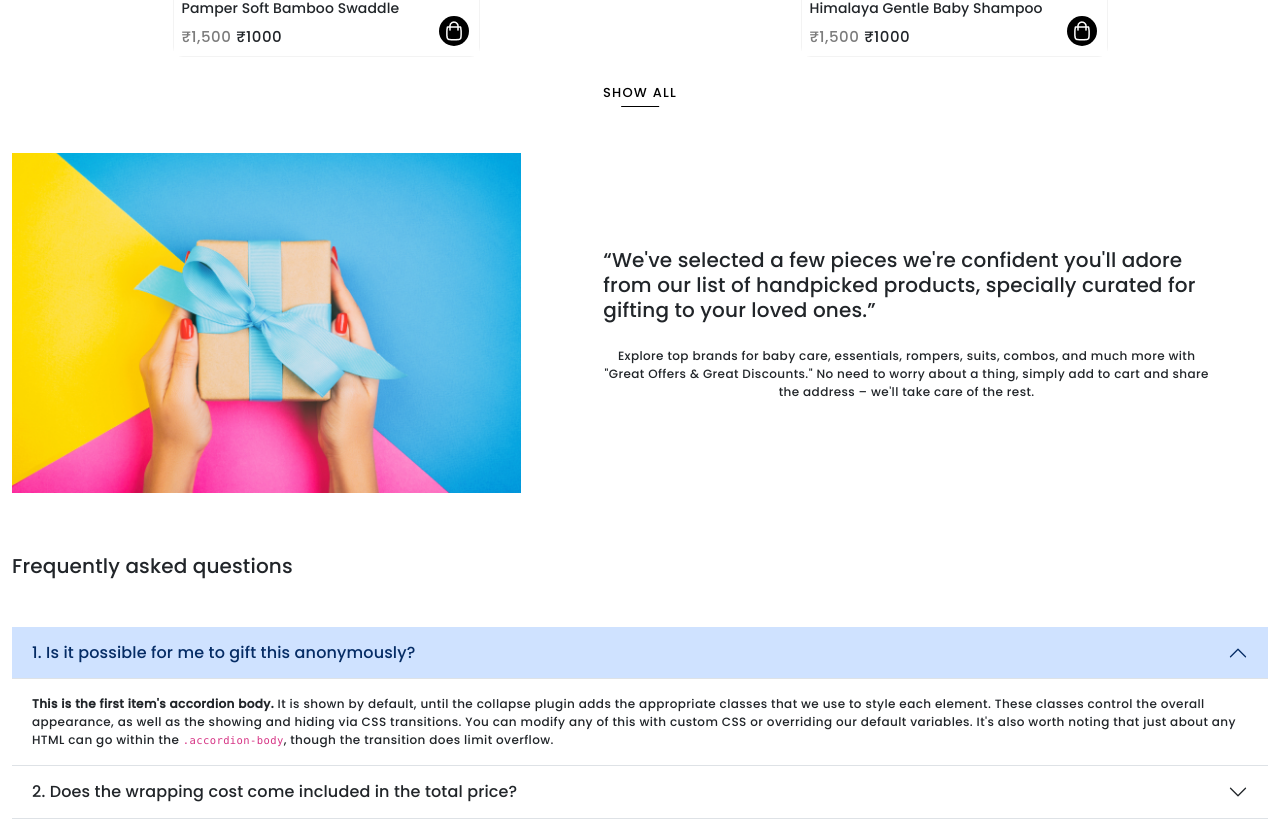
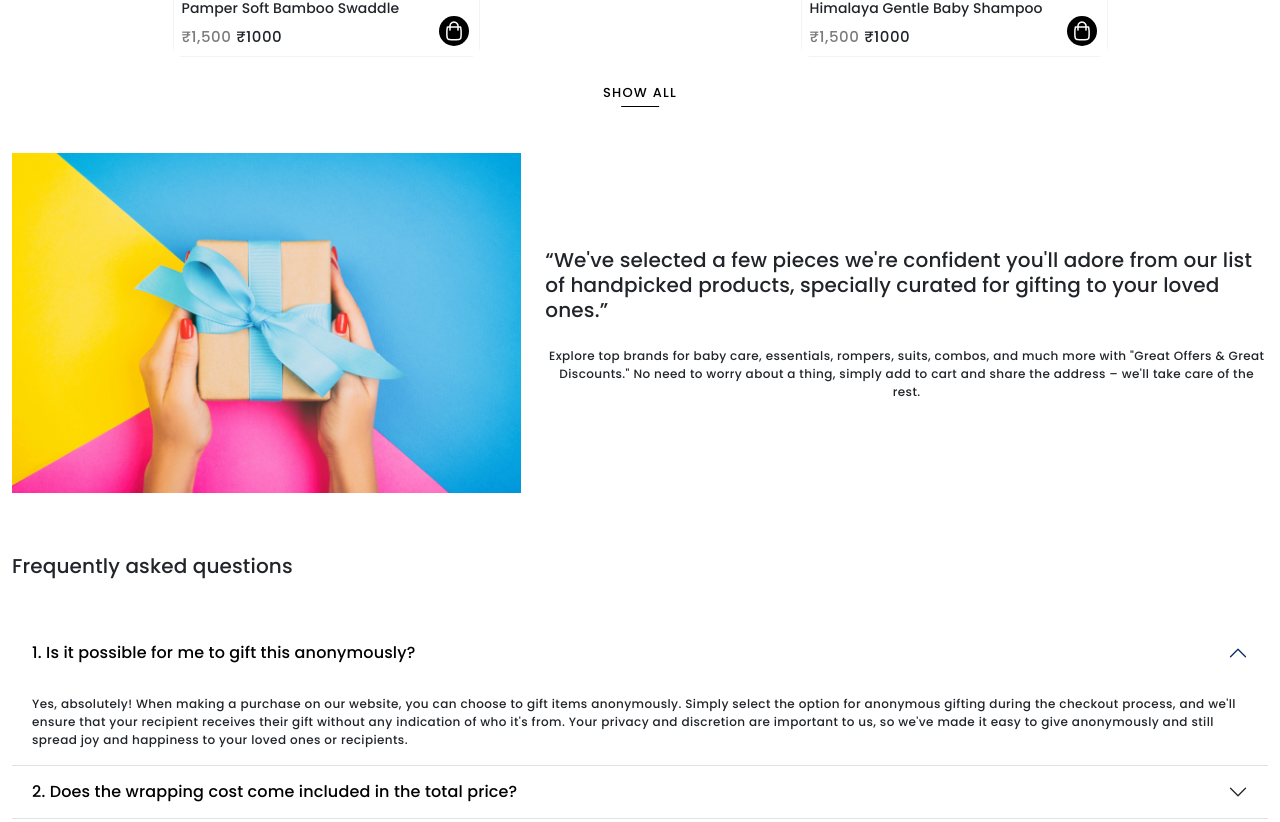
Before and after one commit to ayushsharma777/NextJS-Projects, a Next.js app in the folder thebabycart/: page /giftcollection in a window 1280 px wide. Shown: the part 1718-2540 px from the top of the page. Built offline with nearby package versions, Linux system fonts and the light colour scheme.

Commit message:
ui fixes

```diff
--- a/thebabycart/app/components/CartItem.jsx
+++ b/thebabycart/app/components/CartItem.jsx
@@ -47,7 +47,7 @@ const CartItem = ({ cartItem, deleteCartItem }) => {
             {cartItem.itemActualPrice}
           </h2>
           <h2 className="cart-Item-CurrentPrice body-1 ml-10">{`₹${price}`}</h2>
-          <h2 className="caption ml-10">(20% off)</h2>
+          <h2 className="caption ml-10 m-caption">(20% off)</h2>
         </div>
 
         <div className="d-flex cart-Product-Controls mt-2">
--- a/thebabycart/app/components/CartItemContainer.jsx
+++ b/thebabycart/app/components/CartItemContainer.jsx
@@ -11,7 +11,7 @@ const CartItemContainer = () => {
     <>
       <h2 className="heading-6 ml-10">
         My cart{" "}
-        <span className="caption"> {`(${cartItems.length} items)`}</span>
+        <span className="caption m-caption"> {`(${cartItems.length} items)`}</span>
       </h2>
       {cartItems.map((cartItem, index) => {
         return (
--- a/thebabycart/app/components/FAQ.jsx
+++ b/thebabycart/app/components/FAQ.jsx
@@ -4,7 +4,9 @@ const FAQ = () => {
   return (
     <div>
       <div>
-        <h2 className="heading-6 mb-5">Frequently asked questions</h2>
+        <h2 className="heading-6 mb-5 m-text-center">
+          Frequently asked questions
+        </h2>
       </div>
       <div className="accordion accordion-flush" id="accordionExample">
         <div className="accordion-item">
@@ -25,15 +27,14 @@ const FAQ = () => {
             className="accordion-collapse collapse show"
             data-bs-parent="#accordionExample"
           >
-            <div className="accordion-body caption">
-              <strong>This is the first item&apos;s accordion body.</strong> It is
-              shown by default, until the collapse plugin adds the appropriate
-              classes that we use to style each element. These classes control
-              the overall appearance, as well as the showing and hiding via CSS
-              transitions. You can modify any of this with custom CSS or
-              overriding our default variables. It&apos;s also worth noting that just
-              about any HTML can go within the <code>.accordion-body</code>,
-              though the transition does limit overflow.
+            <div className="accordion-body caption m-caption">
+              Yes, absolutely! When making a purchase on our website, you can
+              choose to gift items anonymously. Simply select the option for
+              anonymous gifting during the checkout process, and we'll ensure
+              that your recipient receives their gift without any indication of
+              who it's from. Your privacy and discretion are important to us, so
+              we've made it easy to give anonymously and still spread joy and
+              happiness to your loved ones or recipients.
             </div>
           </div>
         </div>
@@ -55,15 +56,14 @@ const FAQ = () => {
             className="accordion-collapse collapse"
             data-bs-parent="#accordionExample"
           >
-            <div className="accordion-body caption">
-              <strong>This is the second item&apos;s accordion body.</strong> It is
-              hidden by default, until the collapse plugin adds the appropriate
-              classes that we use to style each element. These classes control
-              the overall appearance, as well as the showing and hiding via CSS
-              transitions. You can modify any of this with custom CSS or
-              overriding our default variables. It&apos;s also worth noting that just
-              about any HTML can go within the <code>.accordion-body</code>,
-              though the transition does limit overflow.
+            <div className="accordion-body caption m-caption">
+              Yes, the cost of wrapping is not included in the total price of
+              your purchase. We offer wrapping services as an optional add-on to
+              enhance your gift-giving experience. When you select the wrapping
+              option during checkout, a small additional fee will be applied to
+              cover the cost of the wrapping materials and labor. This ensures
+              that your gift is beautifully presented and ready to delight your
+              recipient upon arrival.
             </div>
           </div>
         </div>
@@ -85,15 +85,14 @@ const FAQ = () => {
             className="accordion-collapse collapse"
             data-bs-parent="#accordionExample"
           >
-            <div className="accordion-body caption">
-              <strong>This is the third item&apos;s accordion body.</strong> It is
-              hidden by default, until the collapse plugin adds the appropriate
-              classes that we use to style each element. These classes control
-              the overall appearance, as well as the showing and hiding via CSS
-              transitions. You can modify any of this with custom CSS or
-              overriding our default variables. It&apos;s also worth noting that just
-              about any HTML can go within the <code>.accordion-body</code>,
-              though the transition does limit overflow.
+            <div className="accordion-body caption m-caption">
+              You will receive a confirmation email shortly after placing your
+              order. This email serves as confirmation that your order has been
+              successfully placed. It will contain details such as your order
+              number, items purchased, total cost, and shipping information.
+              Additionally, you can log in to your account on our website and
+              check your order history to confirm that your order has been
+              processed.
             </div>
           </div>
         </div>
@@ -108,7 +107,8 @@ const FAQ = () => {
               aria-expanded="false"
               aria-controls="collapseFour"
             >
-              4. Are there any additional fees or taxes applied after order confirmation?
+              4. Are there any additional fees or taxes applied after order
+              confirmation?
             </button>
           </h2>
           <div
@@ -116,15 +116,20 @@ const FAQ = () => {
             className="accordion-collapse collapse"
             data-bs-parent="#accordionExample"
           >
-            <div className="accordion-body caption">
-              <strong>This is the third item&apos;s accordion body.</strong> It is
-              hidden by default, until the collapse plugin adds the appropriate
-              classes that we use to style each element. These classes control
-              the overall appearance, as well as the showing and hiding via CSS
-              transitions. You can modify any of this with custom CSS or
-              overriding our default variables. It&apos;s also worth noting that just
-              about any HTML can go within the <code>.accordion-body</code>,
-              though the transition does limit overflow.
+            <div className="accordion-body caption m-caption">
+              The total cost displayed during the checkout process includes all
+              applicable fees and taxes, unless otherwise stated. However,
+              depending on the shipping destination or the specific items in
+              your order, there may be additional fees or taxes applied after
+              order confirmation. These additional charges could include customs
+              duties, import taxes, or shipping fees for certain regions. We
+              strive to provide transparent pricing upfront, but it's essential
+              to be aware that some charges may be beyond our control and could
+              vary depending on your location and the regulations governing
+              imports in your country. We recommend reviewing our terms and
+              conditions or contacting our customer service team for more
+              information regarding potential additional fees or taxes that may
+              apply to your order.
             </div>
           </div>
         </div>
--- a/thebabycart/app/components/Navbar.jsx
+++ b/thebabycart/app/components/Navbar.jsx
@@ -108,6 +108,10 @@ const Navbar = () => {
         </div>
 
         <div className="nav-buttons mobile-order-3 col-md-2">
+          {/* <img src="/images/Search.png" alt="Search" />
+          <img src="/images/User.png" alt="User" />
+          <img src="/images/heart.png" alt="Heart" /> */}
+
           <Link href={"/cart"}>
             <div className="nav-buttons-cart">
               <img src="/images/cart.png" alt="" />
--- a/thebabycart/app/css/responsive.lg.css
+++ b/thebabycart/app/css/responsive.lg.css
@@ -33,6 +33,20 @@
   }
 
   /* --------------------- */
+
+  /* Gift collection page */
+
+  .gift-Collection-Text {
+    padding: 45px 20px;
+  }
+
+  /* ------------------------------- */
+
+  .brand-Item-Image {
+    margin: 0px !important;
+    height: auto;
+    width: 100%;
+  }
 
   /* ---Utilities------ */
 
--- a/thebabycart/app/css/responsive.md.css
+++ b/thebabycart/app/css/responsive.md.css
@@ -35,6 +35,15 @@
     width: 175px !important;
   }
 
+  /* Gift collection page */
+
+  .gift-Collection-Text {
+    padding: 15px 20px;
+  }
+
+  /* ------------------------------- */
+
+
 
   .section-Subscription-Text {
     padding-top: 10px;
@@ -45,8 +54,6 @@
     bottom: -40px;
     text-wrap: nowrap;
   }
-
-
 
   .section-Footer {
     padding: 20px;
--- a/thebabycart/app/giftcollection/page.js
+++ b/thebabycart/app/giftcollection/page.js
@@ -103,7 +103,7 @@ const page = () => {
         <div className="nav-body-separator"></div>
 
         <div className="row">
-          <div className="col-5">
+          <div className="col-12 col-md-5">
             <img
               src="/images/giftcollectionpage/giftImage.png"
               alt=""
@@ -112,12 +112,12 @@ const page = () => {
           </div>
 
           <div className="col-12 col-md-7   gift-Collection-Text">
-            <h2 className="heading-6">
+            <h2 className="heading-6 m-text-justify">
               “We&apos;ve selected a few pieces we&apos;re confident you&apos;ll
               adore from our list of handpicked products, specially curated for
               gifting to your loved ones.”
             </h2>
-            <h2 className="caption text-center mt-4">
+            <h2 className="caption m-caption text-center m-text-justify mt-4">
               Explore top brands for baby care, essentials, rompers, suits,
               combos, and much more with &quot;Great Offers & Great
               Discounts.&quot; No need to worry about a thing, simply add to
--- a/thebabycart/app/globals.css
+++ b/thebabycart/app/globals.css
@@ -83,12 +83,12 @@
   display: flex;
   align-items: center;
   justify-content: right;
+  gap: 5px;
 }
 
 .nav-buttons img {
   max-width: 25px;
   max-height: 25px;
-  margin-right: 10px;
 }
 
 .nav-buttons-cart {
@@ -114,6 +114,8 @@
   line-height: 18px;
   letter-spacing: 0em;
   text-align: left;
+  text-wrap: nowrap;
+  margin-left: 10px;
 }
 
 .hamburger {
@@ -580,7 +582,7 @@
 /* Gift collection page */
 
 .gift-Collection-Text {
-  padding: 95px 70px !important;
+  padding: 95px 70px;
 }
 
 /* CART  */
@@ -651,6 +653,22 @@
   transition: all 0.3s ease-in-out;
 }
 
+/* .accordion-body {
+  background-color: white !important;
+  color: black !important;
+} */
+.accordion-button {
+  color: var(--black) !important;
+}
+.accordion-button:not(.collapsed) {
+  color: var(--black) !important;
+  background-color: var(--white) !important;
+  box-shadow: none !important;
+}
+.accordion-button:focus {
+  box-shadow: none !important;
+}
+
 .cart-Product-Controls button:last-child:hover {
   background-color: var(--black);
   color: var(--white);
```
Also changed, not shown: thebabycart/app/components/Brands.jsx (+6 -2 lines), thebabycart/app/css/responsive.sm.css (+17 -13 lines).
